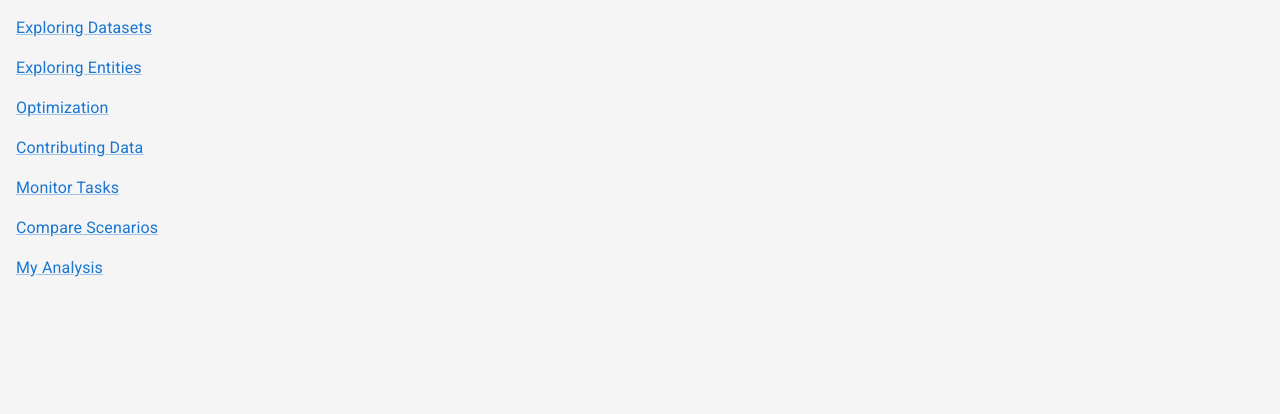
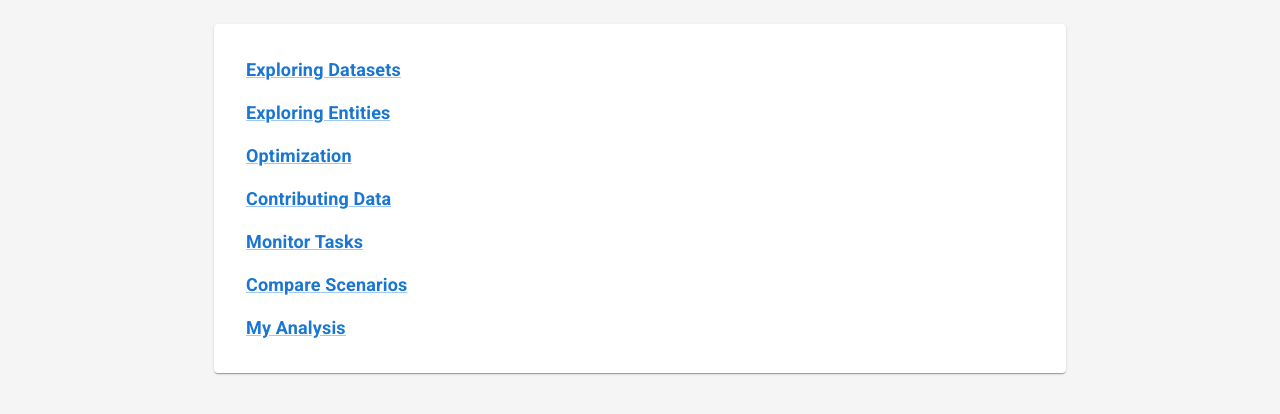
Before and after one commit to strudel-science/strudel-kit, a React (Create React App) app: page / in a window 1280 px wide. Shown: the top 414 px of the page. Built offline with nearby package versions, Linux system fonts and the light colour scheme.

Commit message:
Clean up home page

```diff
--- a/src/app/home/TaskFlowsPage.tsx
+++ b/src/app/home/TaskFlowsPage.tsx
@@ -1,33 +1,90 @@
-import React, { ReactNode, useEffect, useState } from 'react';
+import React, { PropsWithChildren, ReactNode, useEffect, useState } from 'react';
 import { GridColDef, GridValueGetterParams } from '@mui/x-data-grid';
 import * as d3 from 'd3-fetch';
-import { Stack, Link } from '@mui/material';
+import { Stack, Link, Container, Paper, List, ListItem, Typography, Box } from '@mui/material';
 import { Link as RouterLink } from 'react-router-dom';
 
 export const TaskFlowsPage: React.FC = () => {
   return (
-    <Stack p={2}>
+    <Container
+      maxWidth="md"
+      sx={{
+        marginTop: 3,
+        marginBottom: 3,
+      }}
+    >
+      <Paper
+        sx={{
+          padding: 2
+        }}
+      >
+        <Box
+          component="aside"
+          sx={{
+            position: 'relative',
+            width: '250px'
+          }}
+        >
+          <List>
+            <NavListItem>
               <Link component={RouterLink} to="exploring-datasets">
                 Exploring Datasets
               </Link>
+            </NavListItem>
+            <NavListItem>
               <Link component={RouterLink} to="exploring-entities">
                 Exploring Entities
               </Link>
+            </NavListItem>
+            <NavListItem>
               <Link component={RouterLink} to="optimization">
                 Optimization
               </Link>
+            </NavListItem>
+            <NavListItem>
               <Link component={RouterLink} to="contributing-data">
                 Contributing Data
               </Link>
+            </NavListItem>
+            <NavListItem>
               <Link component={RouterLink} to="monitor-tasks">
                 Monitor Tasks
               </Link>
+            </NavListItem>
+            <NavListItem>
               <Link component={RouterLink} to="compare-scenarios">
                 Compare Scenarios
               </Link>
+            </NavListItem>
+            <NavListItem>
               <Link component={RouterLink} to="myanalysis">
                 My Analysis
               </Link>
-    </Stack>
+            </NavListItem>
+          </List>
+        </Box>
+      </Paper>
+    </Container>
   )
 }
+
+const NavListItem: React.FC<PropsWithChildren> = ({ children }) => {
+  return (
+    <ListItem
+      sx={{
+        padding: 0,
+      }}
+    >
+      <Typography
+        sx={{
+          padding: '0.5rem 1rem',
+          color: 'neutral.main',
+          fontSize: '1.125rem',
+          fontWeight: 'bold',
+        }}
+      >
+        {children}
+      </Typography>
+    </ListItem>
+  )
+}
```
Lines whose indentation alone changed are shown as unchanged.
